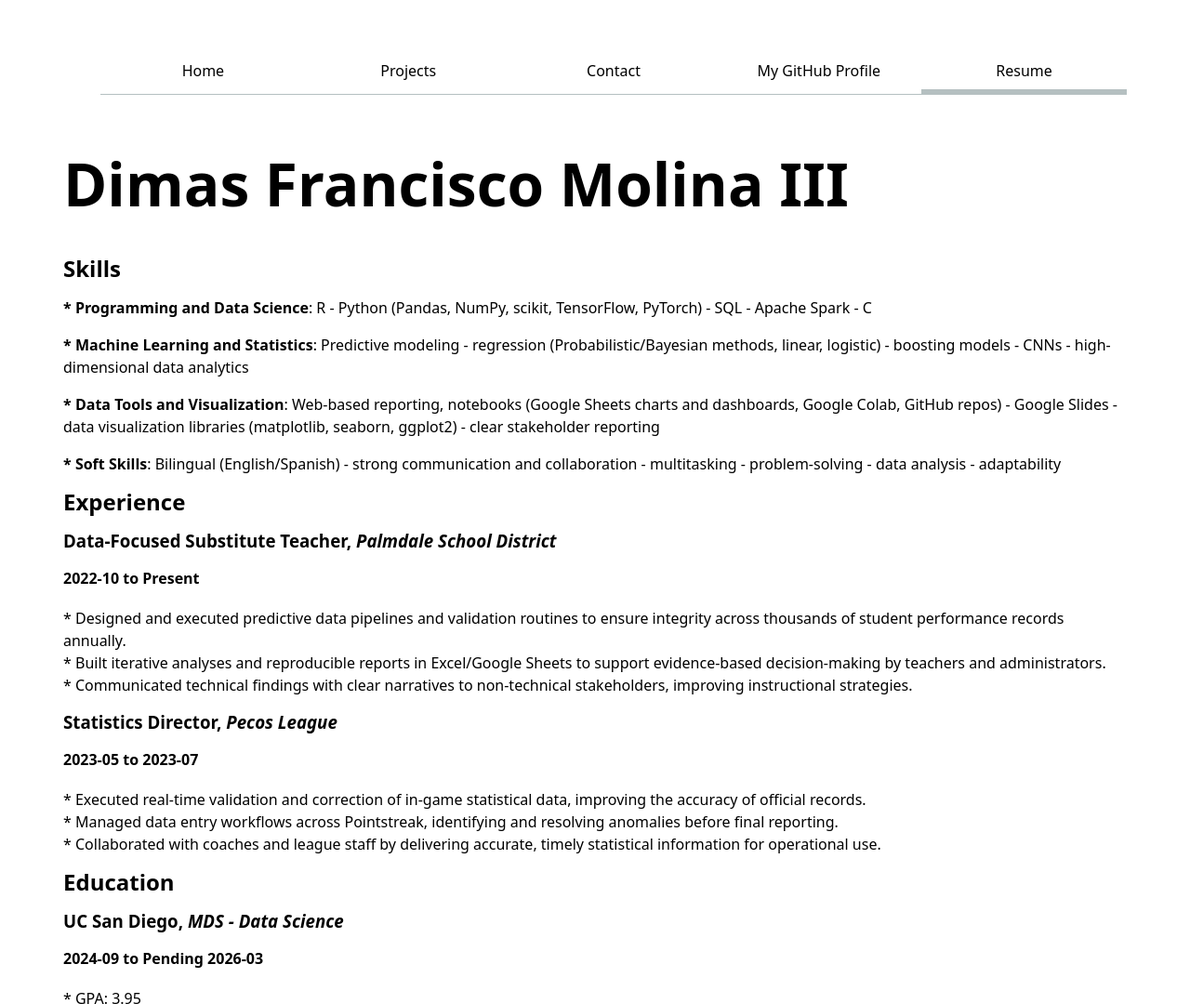
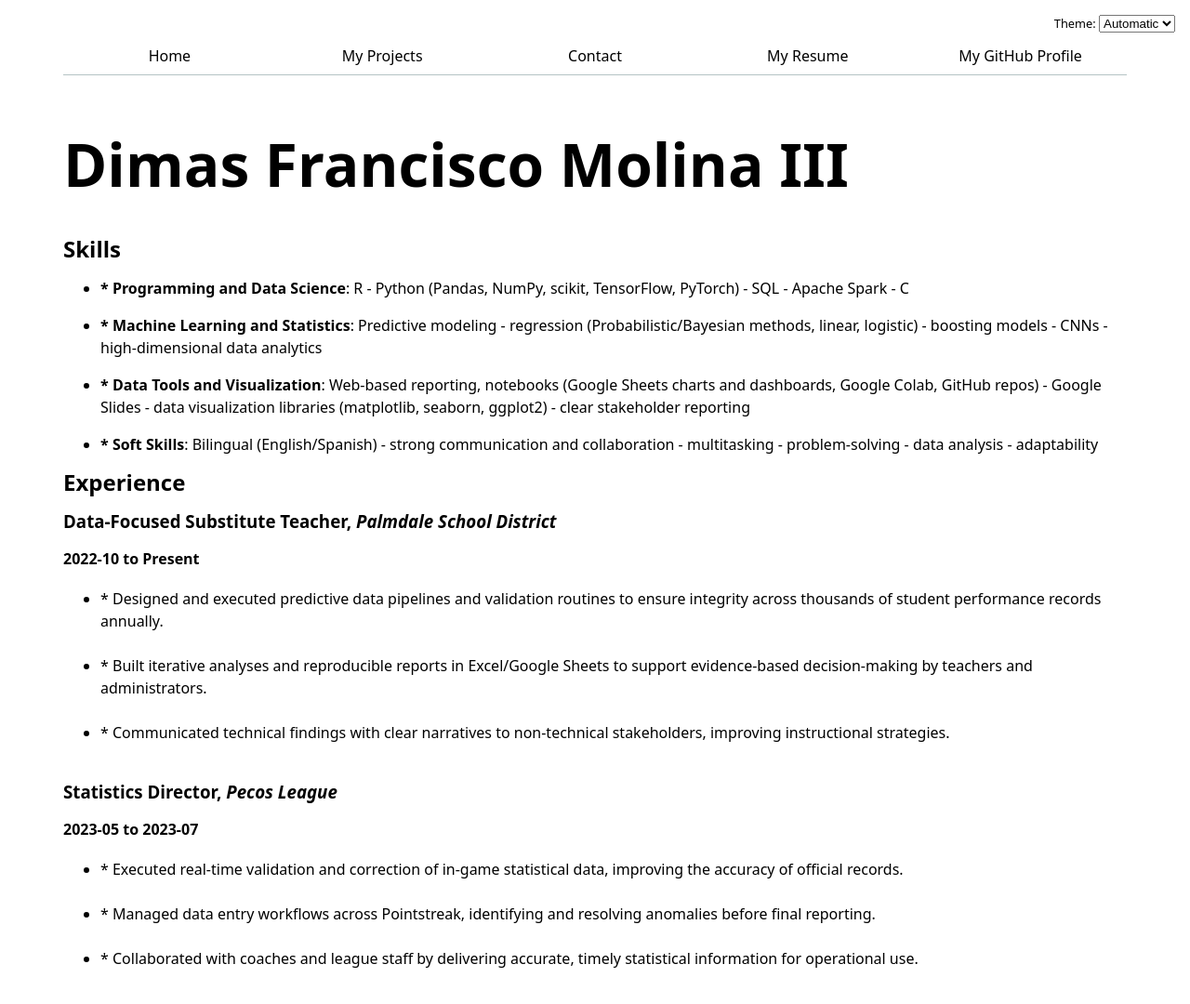
Before and after one commit to d25molina/portfolio, a plain HTML site: page resume/index.html in a window 1280 px wide. Shown: the top 1080 px of the page at 93% size. Drawn offline with Linux system fonts and the light colour scheme.

Commit message:
Lab 3 Changes made

```diff
--- a/contact/index.html
+++ b/contact/index.html
@@ -7,15 +7,6 @@
     <link href="..\style.css" rel="stylesheet" />
 </head>
 <body>
-    <nav class="menu">
-  <ul>
-    <li><a href="..\index.html">Home</a></li>
-    <li><a href="..\projects\index.html">Projects</a></li>
-    <li><a href="index.html" class="current">Contact</a></li>
-    <li><a href="https://github.com/d25molina" target="_blank">My GitHub Profile</a></li>
-    <li><a href="..\resume\index.html">Resume</a></li>
-  </ul>
-</nav>
 <h1>Contact Me</h1>
 <form action="mailto:d2molina@ucsd.edu" method="post" enctype="text/plain">
     <div class="form">
@@ -31,5 +22,6 @@
 </textarea>
 <button name="button">Submit</button>
 </form>
+<script type="module" src="/global.js" defer></script>
 </body>
 </html>
--- /dev/null
+++ b/global.js
@@ -0,0 +1,62 @@
+console.log('IT’S ALIVE!');
+
+function $$(selector, context = document) {
+  return Array.from(context.querySelectorAll(selector));}
+// const navLinks = $$("nav a");
+// let currentLink = navLinks.find(
+//   (a) => a.host === location.host && a.pathname === location.pathname,
+// );
+// currentLink?.classList.add('current');
+let pages = [
+  { url: '/', title: 'Home' },
+  { url: '/projects/', title: 'My Projects' },
+  { url: '/contact/', title: 'Contact' },
+  { url: '/resume/', title: 'My Resume' },
+  { url: 'https://github.com/d25molina', title: 'My GitHub Profile' }
+];
+let nav = document.createElement('nav');
+document.body.prepend(nav);
+document.body.insertAdjacentHTML(
+  'afterbegin',
+  `
+	<label class="color-scheme">
+		Theme:
+		<select id="theme-select">
+        <option value="light dark">Automatic</option>
+        <option value="light">Light</option>
+        <option value="dark">Dark</option>
+		</select>
+	</label>`,
+)
+;
+const select = document.querySelector("label.color-scheme select")
+if (localStorage.colorScheme) {
+  document.documentElement.style.colorScheme = localStorage.colorScheme;
+  select.value = localStorage.colorScheme;
+}
+select.addEventListener('input', function (event) {
+  document.documentElement.style.setProperty('color-scheme', event.target.value);
+  localStorage.colorScheme = event.target.value
+});
+
+for (let p of pages) {
+  let url = p.url;
+  let title = p.title;
+  let a = document.createElement('a');
+  a.href = url;
+  a.textContent = title;
+  nav.append(a);
+const BASE_PATH =
+  location.hostname === 'localhost' || location.hostname === '127.0.0.1'
+    ? '/'
+    : '/website/';
+url = !url.startsWith('http') ? BASE_PATH + url : url;
+if (a.host === location.host && a.pathname === location.pathname) {
+  a.classList.add('current');
+}
+const navLinks = document.querySelectorAll("nav a");
+navLinks.forEach(a => {
+  if (a.host && a.host !== location.host) {
+    a.target = "_blank";
+  }
+})};
--- a/resume/index.html
+++ b/resume/index.html
@@ -7,15 +7,6 @@
     <link href="..\style.css" rel="stylesheet" />
 </head>
 <body>
-       <nav class="menu">
-  <ul>
-    <li><a href="..\index.html">Home</a></li>
-    <li><a href="..\projects\index.html">Projects</a></li>
-    <li><a href="..\contact\index.html">Contact</a></li>
-    <li><a href="https://github.com/d25molina" target="_blank">My GitHub Profile</a></li>
-    <li><a href="index.html" class="current">Resume</a></li>
-  </ul>
-</nav>
     <h1>Dimas Francisco Molina III</h1>
    <section>
     <h2>Skills</h2>
@@ -116,5 +107,6 @@ dermatoscopic image dataset, demonstrating the ability to handle high-dimensiona
         </ul>
     </p>
    </section>
+<script type="module" src="/global.js" defer></script>
 </body>
 </html>
--- a/style.css
+++ b/style.css
@@ -6,16 +6,14 @@ body {
   max-width: 125ch;
   margin-inline: auto;
   padding: 2em;
-  ul{display: contents;}
-  li{display: contents;}
-  nav ul{display: flex;}
-  nav ul li a{flex: 1; text-decoration: none; color: inherit; text-align: center; padding: 0.5em; margin-bottom: 2ch;
-  border-bottom-width: 1px; border-bottom-style: solid; border-bottom-color: oklch(80% 3% 200);}
-  nav ul li a.current{border-bottom: 0.4em solid oklch(80% 3% 200); padding-bottom: 0.5em;}
+  nav{display: flex; --border-color: oklch(50% 10% 200 / 40%); border-bottom-color: var(--border-color);}
+  nav a{flex: 1; text-decoration: none; color: inherit; text-align: center; padding: 0.5em; margin-bottom: 2ch;
+  border-bottom-width: 1px; border-bottom-style: solid; border-bottom-color: var(--border-color);}
+  nav a.current{border-bottom: 0.4em solid oklch(50% 10% 200 / 40%); padding-bottom: 0.5em;}
 }
-html{--color-accent: blue; accent-color: var(--color-accent);}
+html{--color-accent: blue; accent-color: var(--color-accent); color-scheme: light dark;}
 a:hover{border-bottom: 0.4em solid var(--color-accent); border-bottom-color: var(--color-accent);
-padding-bottom: 0.5em; background-color: oklch(from var(--color-accent) 95% 5% h);}
+padding-bottom: 0.5em; background-color: color-mix(in oklch, var(--color-accent), canvas 85%);}
 form{display: grid; grid-template-columns: auto 1fr; grid-column: 1 / -1; gap: 1em;}
 .form{display: grid; grid-template-columns: subgrid; grid-column: 1 / -1;}
 button{grid-column: 1/-1;}
@@ -24,3 +22,4 @@ article{grid-template-rows: subgrid; grid-row: span 3;}
 h1,h2,h3,h4,h5,h6{line-height: 1.1; text-wrap: balance;}
 h1{font-size: 400%;}
 h2{margin: 0;}
+label{position:absolute; top: 1rem; right: 1rem; font-size: 80%; font-family: inherit;}
```
Also changed, not shown: index.html (+1 -9 lines), projects/index.html (+1 -9 lines).
